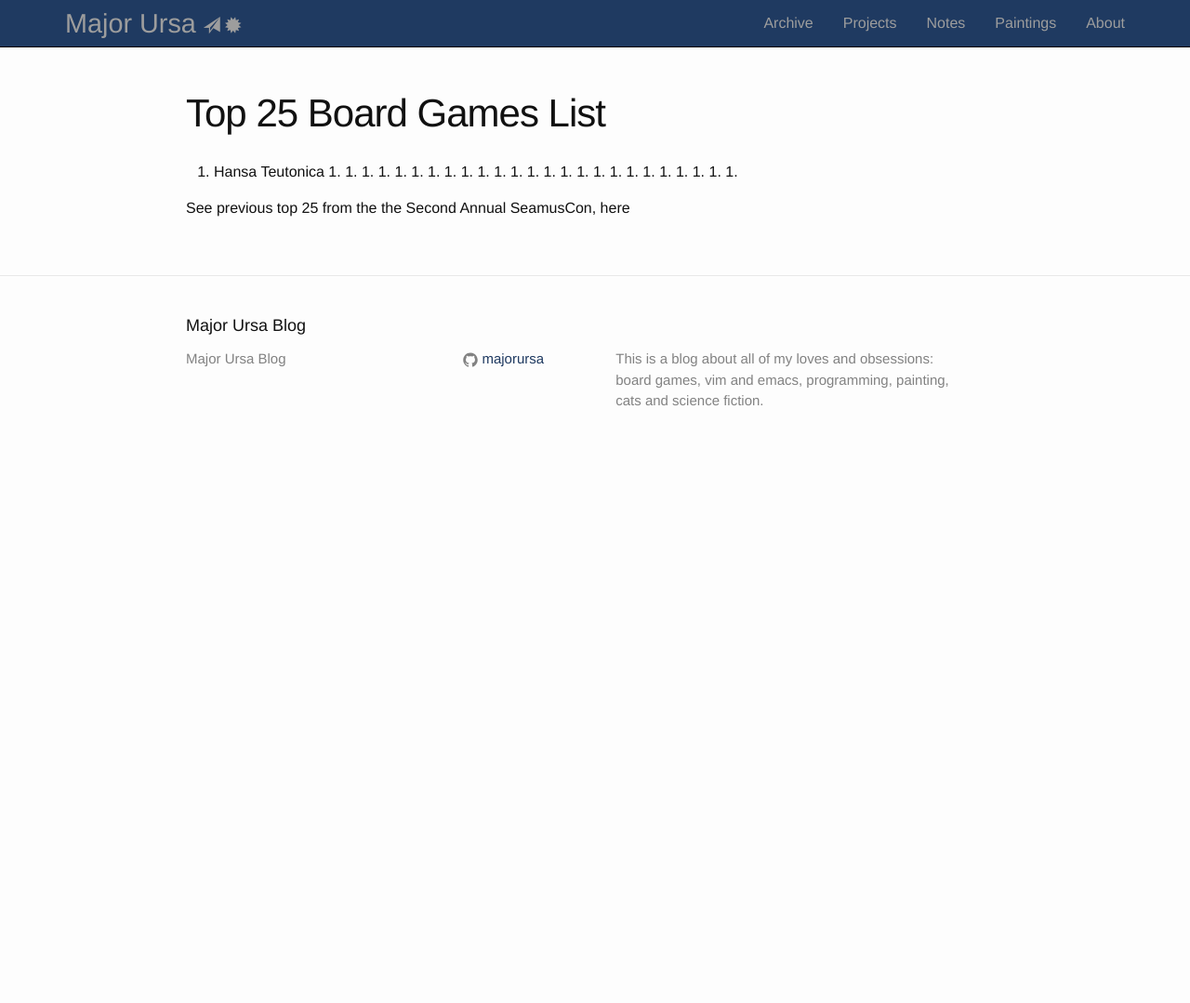
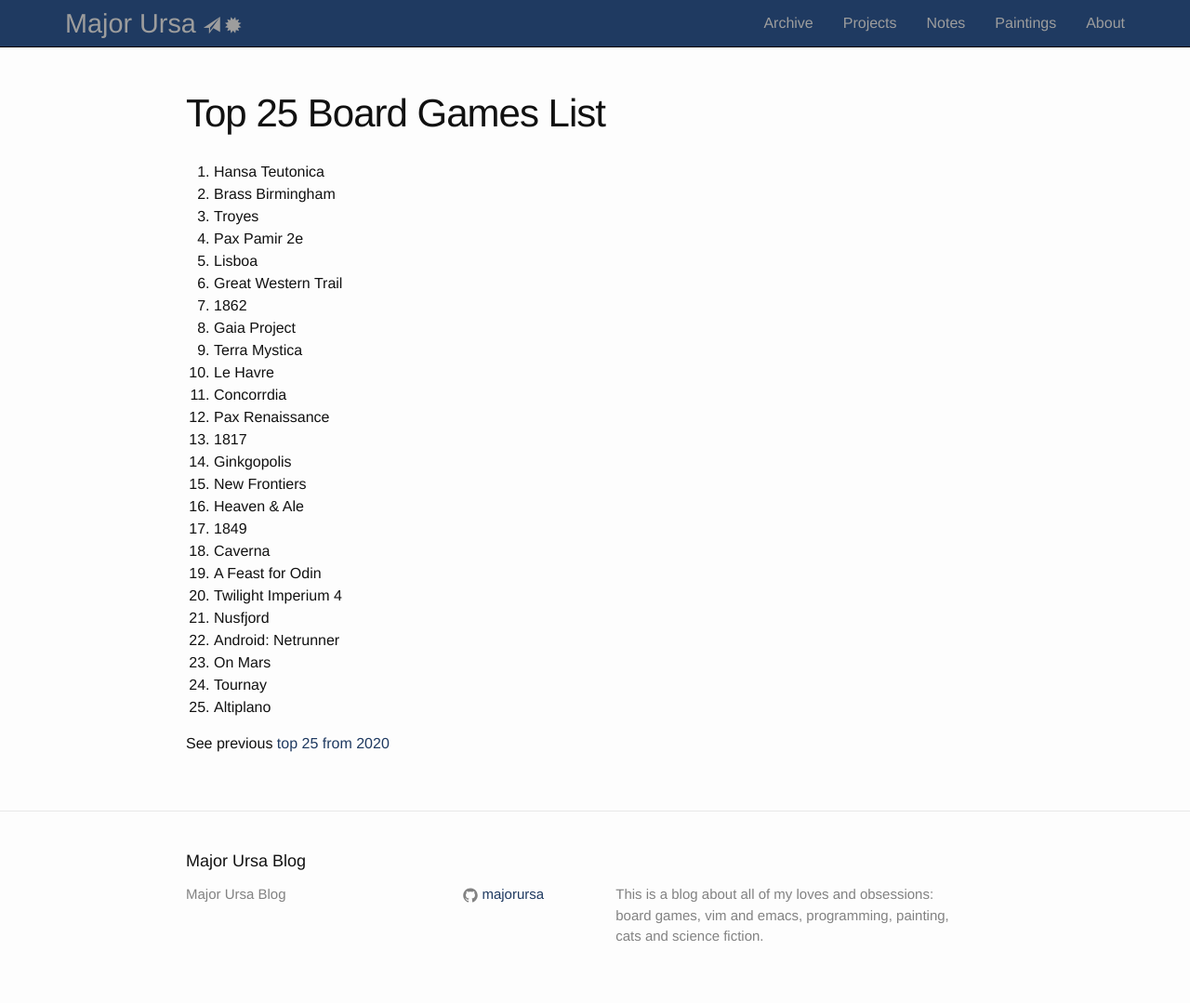
Before and after one commit to underhilllabs/mu-blog, a Jekyll site: the page built from top25.md, in a window 1280 px wide. Shown: the whole page at 93% size. Built offline with Jekyll 4.4.1, drawn with Linux system fonts in a browser that asks for light colours; nearby versions of some CDN libraries; before the commit the page ends 900 px from its top, so only the background shows below that.

Commit message:
Update top25.md

```diff
--- a/top25.md
+++ b/top25.md
@@ -7,31 +7,30 @@ permalink: /top25/
 ---
 
 1. Hansa Teutonica
-1.
-1.
-1.
-1.
-1.
-1.
-1.
-1.
-1.
-1.
-1.
-1.
-1.
-1.
-1.
-1.
-1.
-1.
-1.
-1.
-1.
-1.
-1.
-1.
-1.
+1. Brass Birmingham
+1. Troyes
+1. Pax Pamir 2e
+1. Lisboa
+1. Great Western Trail
+1. 1862
+1. Gaia Project
+1. Terra Mystica
+8. Le Havre
+1. Concorrdia
+1. Pax Renaissance
+1. 1817
+1. Ginkgopolis
+1. New Frontiers
+1. Heaven & Ale
+2. 1849
+3. Caverna
+4. A Feast for Odin
+5. Twilight Imperium 4
+6. Nusfjord
+7. Android: Netrunner
+1. On Mars
+2. Tournay
+10. Altiplano
 
 
-See previous top 25 from the the Second Annual SeamusCon, here
+See previous [top 25 from 2020](top25-2020)
```
